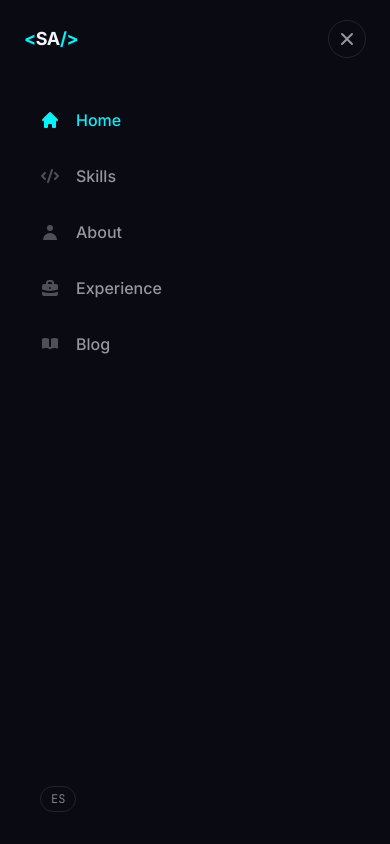
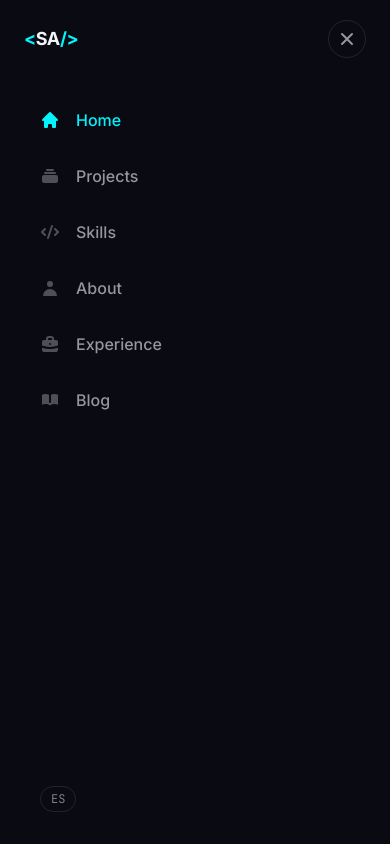
Before and after one commit to sebastian-ardila/portafolio-2026, a React (Vite) app: page / in a window 390 px wide. Both pictures are taken after a click on the button "Open menu". Shown: the top 844 px of the page. Built offline with nearby package versions, Linux system fonts and the light colour scheme.

Commit message:
Add Projects link in mobile menu with smooth scroll to section

```diff
--- a/src/shared/components/Navbar.tsx
+++ b/src/shared/components/Navbar.tsx
@@ -183,6 +183,22 @@ export function Navbar() {
                 <HiHome size={20} className={isHome ? 'text-cyan' : 'text-foreground/30'} />
                 {t('nav.home')}
               </Link>
+              <Link
+                to="/#projects"
+                onClick={() => {
+                  setMobileOpen(false)
+                  // If already on home, scroll manually
+                  if (isHome) {
+                    setTimeout(() => {
+                      document.getElementById('projects')?.scrollIntoView({ behavior: 'smooth' })
+                    }, 100)
+                  }
+                }}
+                className="flex items-center gap-4 rounded-xl px-4 py-3.5 text-base font-medium text-foreground/60 transition-colors hover:bg-white/[0.04] hover:text-cyan"
+              >
+                <HiCollection size={20} className="text-foreground/30" />
+                {t('nav.projects')}
+              </Link>
               {PAGE_LINKS.map((link) => (
                 <Link
                   key={link.to}
--- a/src/shared/components/ScrollToTop.tsx
+++ b/src/shared/components/ScrollToTop.tsx
@@ -2,11 +2,22 @@ import { useEffect } from 'react'
 import { useLocation } from 'react-router-dom'
 
 export function ScrollToTop() {
-  const { pathname } = useLocation()
+  const { pathname, hash } = useLocation()
 
   useEffect(() => {
-    window.scrollTo(0, 0)
-  }, [pathname])
+    if (hash) {
+      // Wait for page to render, then scroll to the element
+      setTimeout(() => {
+        const el = document.getElementById(hash.slice(1))
+        if (el) {
+          el.scrollIntoView({ behavior: 'smooth' })
+          return
+        }
+      }, 200)
+    } else {
+      window.scrollTo(0, 0)
+    }
+  }, [pathname, hash])
 
   return null
 }
```
